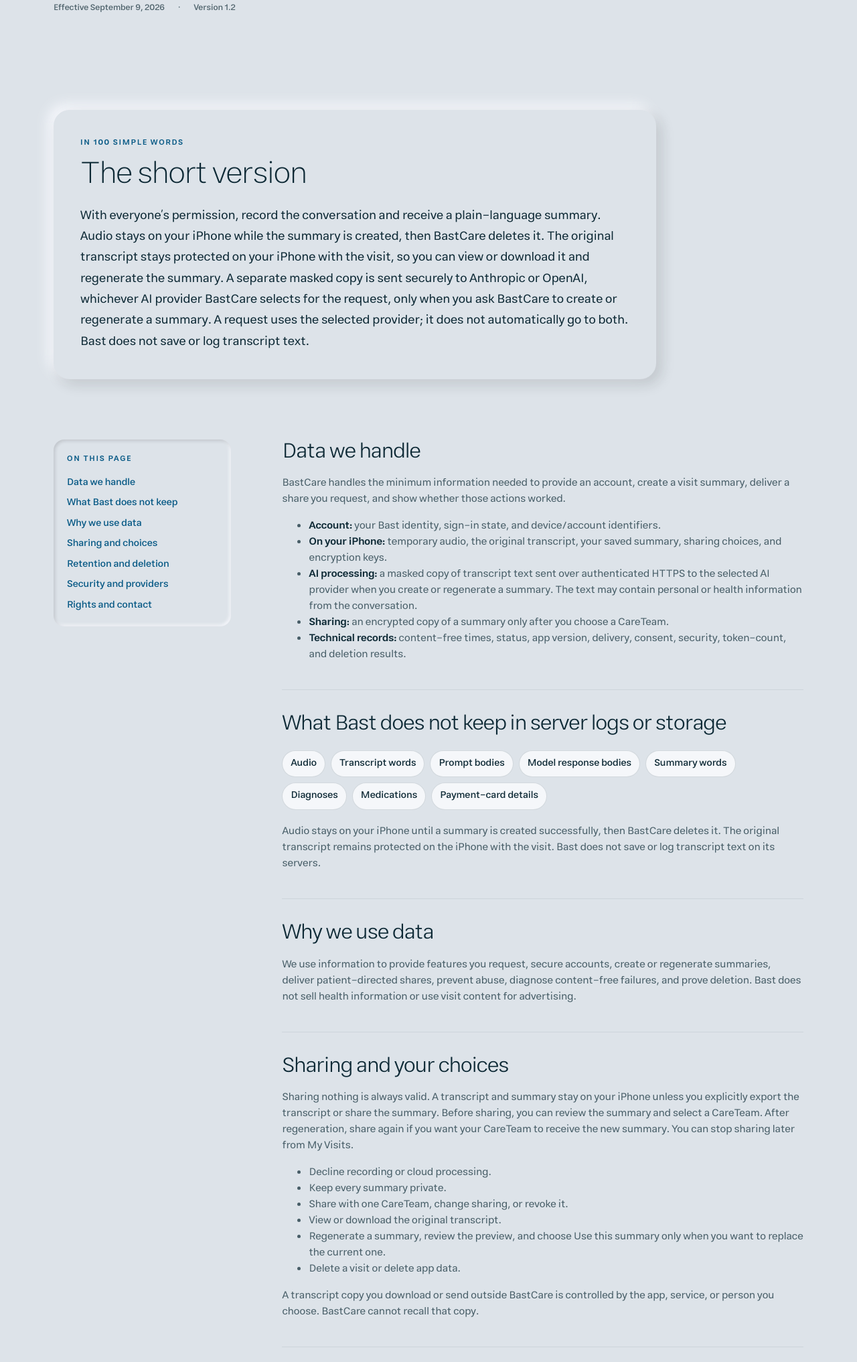
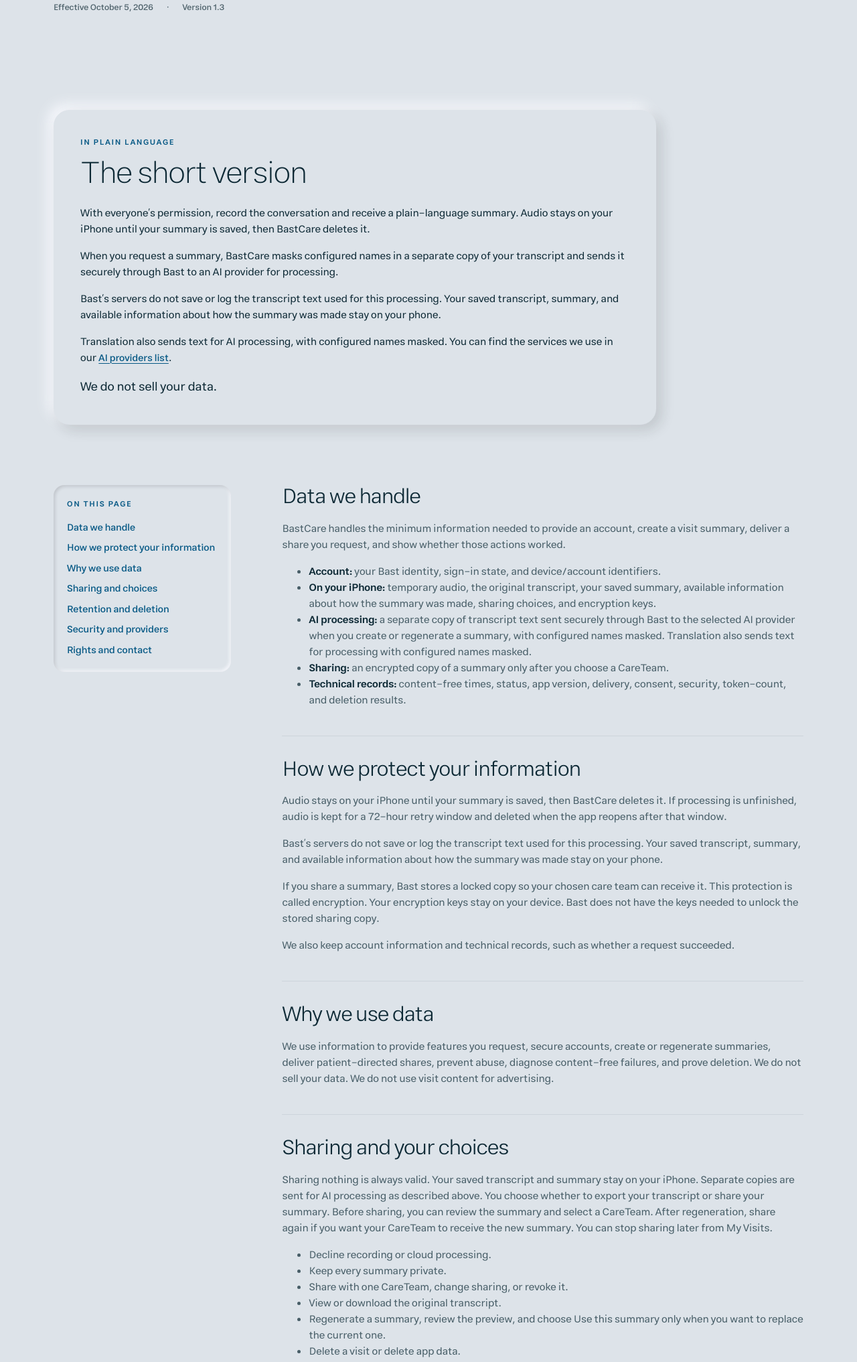
Before and after one commit to bast-ai/bast-website, a website: page src/bastcare/privacy/index.html in a window 1280 px wide. Shown: the part 504-2537 px from the top of the page at 67% size. Drawn offline with Linux system fonts and the light colour scheme.

Commit message:
Clarify BastCare processing and encrypted sharing privacy (#40)

```diff
--- a/scripts/check.mjs
+++ b/scripts/check.mjs
@@ -498,7 +498,7 @@
   assertIncludes(contents, "not a medical device", `medical posture on ${label} page`);
 }
 
-const approvedVisitPrivacyCopy = "Audio stays on your iPhone while the summary is created, then BastCare deletes it. The original transcript stays protected on your iPhone with the visit, so you can view or download it and regenerate the summary. A separate masked copy is sent securely to Anthropic or OpenAI, whichever AI provider BastCare selects for the request, only when you ask BastCare to create or regenerate a summary. A request uses the selected provider; it does not automatically go to both. Bast does not save or log transcript text.";
+const approvedVisitPrivacyCopy = "When you request a summary, BastCare masks configured names in a separate copy of your transcript and sends it securely through Bast to an AI provider for processing.";
 assertIncludes(bastcareHome, approvedVisitPrivacyCopy, "approved marketing privacy copy");
 assertIncludes(bastcareHome, 'class="bastcare-page bastcare-home"', "aligned BastCare homepage panels");
 assertIncludes(bastcareHome, 'href="/assets/styles.css?v=', "versioned BastCare stylesheet");
@@ -577,7 +577,7 @@
 assertIncludes(bastcarePrivacy, "Bast, Inc.", "privacy legal entity");
 assertIncludes(bastcarePrivacy, "3700 Quebec St", "privacy mailing address");
 assertIncludes(bastcarePrivacy, 'href="/bastcare/processors/"', "named processor disclosure link");
-for (const provider of ["OpenAI", "Amazon Web Services", "MongoDB", "Apple", "Google", "DuploCloud"]) {
+for (const provider of ["OpenAI", "Amazon Web Services", "MongoDB", "Apple", "Google"]) {
   assertIncludes(bastcareProcessors, provider, `named BastCare provider: ${provider}`);
 }
 assertIncludes(bastcareProcessors, "Libraries and processors are different lists", "library boundary");
--- a/src/bastcare/privacy/index.html
+++ b/src/bastcare/privacy/index.html
@@ -29,21 +29,25 @@
     <h1>Your visit stays yours.</h1>
     <p class="lede">BastCare is built so you choose when to record, what to keep, and who can see a summary.</p>
     <div class="policy-meta" aria-label="Policy version">
-      <span>Effective September 9, 2026</span><span>Version 1.2</span>
+      <span>Effective October 5, 2026</span><span>Version 1.3</span>
     </div>
   </section>
 
   <section class="plain-language" aria-labelledby="plain-title">
-    <p class="panel-label">In 100 simple words</p>
+    <p class="panel-label">In plain language</p>
     <h2 id="plain-title">The short version</h2>
-    <p>With everyone’s permission, record the conversation and receive a plain-language summary. Audio stays on your iPhone while the summary is created, then BastCare deletes it. The original transcript stays protected on your iPhone with the visit, so you can view or download it and regenerate the summary. A separate masked copy is sent securely to Anthropic or OpenAI, whichever AI provider BastCare selects for the request, only when you ask BastCare to create or regenerate a summary. A request uses the selected provider; it does not automatically go to both. Bast does not save or log transcript text.</p>
+    <p>With everyone’s permission, record the conversation and receive a plain-language summary. Audio stays on your iPhone until your summary is saved, then BastCare deletes it.</p>
+    <p>When you request a summary, BastCare masks configured names in a separate copy of your transcript and sends it securely through Bast to an AI provider for processing.</p>
+    <p>Bast’s servers do not save or log the transcript text used for this processing. Your saved transcript, summary, and available information about how the summary was made stay on your phone.</p>
+    <p>Translation also sends text for AI processing, with configured names masked. You can find the services we use in our <a class="text-link" href="/bastcare/processors/">AI providers list</a>.</p>
+    <p>We do not sell your data.</p>
   </section>
 
   <div class="bastcare-layout">
     <nav class="section-nav" aria-label="On this page">
       <p class="panel-label">On this page</p>
       <a href="#data">Data we handle</a>
-      <a href="#never">What Bast does not keep</a>
+      <a href="#never">How we protect your information</a>
       <a href="#use">Why we use data</a>
       <a href="#sharing">Sharing and choices</a>
       <a href="#retention">Retention and deletion</a>
@@ -57,29 +61,29 @@
         <p>BastCare handles the minimum information needed to provide an account, create a visit summary, deliver a share you request, and show whether those actions worked.</p>
         <ul>
           <li><strong>Account:</strong> your Bast identity, sign-in state, and device/account identifiers.</li>
-          <li><strong>On your iPhone:</strong> temporary audio, the original transcript, your saved summary, sharing choices, and encryption keys.</li>
-          <li><strong>AI processing:</strong> a masked copy of transcript text sent over authenticated HTTPS to the selected AI provider when you create or regenerate a summary. The text may contain personal or health information from the conversation.</li>
+          <li><strong>On your iPhone:</strong> temporary audio, the original transcript, your saved summary, available information about how the summary was made, sharing choices, and encryption keys.</li>
+          <li><strong>AI processing:</strong> a separate copy of transcript text sent securely through Bast to the selected AI provider when you create or regenerate a summary, with configured names masked. Translation also sends text for processing with configured names masked.</li>
           <li><strong>Sharing:</strong> an encrypted copy of a summary only after you choose a CareTeam.</li>
           <li><strong>Technical records:</strong> content-free times, status, app version, delivery, consent, security, token-count, and deletion results.</li>
         </ul>
       </section>
 
       <section id="never">
-        <h2>What Bast does not keep in server logs or storage</h2>
-        <div class="exclusion-grid">
-          <span>Audio</span><span>Transcript words</span><span>Prompt bodies</span><span>Model response bodies</span><span>Summary words</span><span>Diagnoses</span><span>Medications</span><span>Payment-card details</span>
-        </div>
-        <p>Audio stays on your iPhone until a summary is created successfully, then BastCare deletes it. The original transcript remains protected on the iPhone with the visit. Bast does not save or log transcript text on its servers.</p>
+        <h2>How we protect your information</h2>
+        <p>Audio stays on your iPhone until your summary is saved, then BastCare deletes it. If processing is unfinished, audio is kept for a 72-hour retry window and deleted when the app reopens after that window.</p>
+        <p>Bast’s servers do not save or log the transcript text used for this processing. Your saved transcript, summary, and available information about how the summary was made stay on your phone.</p>
+        <p>If you share a summary, Bast stores a locked copy so your chosen care team can receive it. This protection is called encryption. Your encryption keys stay on your device. Bast does not have the keys needed to unlock the stored sharing copy.</p>
+        <p>We also keep account information and technical records, such as whether a request succeeded.</p>
       </section>
 
       <section id="use">
         <h2>Why we use data</h2>
-        <p>We use information to provide features you request, secure accounts, create or regenerate summaries, deliver patient-directed shares, prevent abuse, diagnose content-free failures, and prove deletion. Bast does not sell health information or use visit content for advertising.</p>
+        <p>We use information to provide features you request, secure accounts, create or regenerate summaries, deliver patient-directed shares, prevent abuse, diagnose content-free failures, and prove deletion. We do not sell your data. We do not use visit content for advertising.</p>
       </section>
 
       <section id="sharing">
         <h2>Sharing and your choices</h2>
-        <p>Sharing nothing is always valid. A transcript and summary stay on your iPhone unless you explicitly export the transcript or share the summary. Before sharing, you can review the summary and select a CareTeam. After regeneration, share again if you want your CareTeam to receive the new summary. You can stop sharing later from My Visits.</p>
+        <p>Sharing nothing is always valid. Your saved transcript and summary stay on your iPhone. Separate copies are sent for AI processing as described above. You choose whether to export your transcript or share your summary. Before sharing, you can review the summary and select a CareTeam. After regeneration, share again if you want your CareTeam to receive the new summary. You can stop sharing later from My Visits.</p>
         <ul>
           <li>Decline recording or cloud processing.</li>
           <li>Keep every summary private.</li>
@@ -101,7 +105,7 @@
       <section id="security">
         <h2>Security and service providers</h2>
         <p>BastCare uses authenticated HTTPS, account isolation, encrypted relay content, device-held keys, and least-privilege access. No internet service can promise perfect security.</p>
-        <p>Apple provides device speech and Sign in with Apple. Bast also uses named infrastructure, database, identity, deployment, and model-processing providers only for the purposes described here.</p>
+        <p>Apple provides device speech and Sign in with Apple. Bast also uses named infrastructure, database, identity, and model-processing providers only for the purposes described here.</p>
         <p>BastCare can use Anthropic or OpenAI. We select the model for the task and may change that selection as quality, reliability, speed, or resource needs change. Each request goes only to the provider selected for that request.</p>
         <p><a class="text-link" href="/bastcare/processors/">See the current BastCare service-provider and processor disclosure</a></p>
       </section>
```
Also changed, not shown: docs/decisions/2026-10-05-bastcare-privacy-clarification.md (added, +15 -0 lines), src/bastcare/index.html (+6 -2 lines), src/bastcare/processors/index.html (+6 -7 lines).
